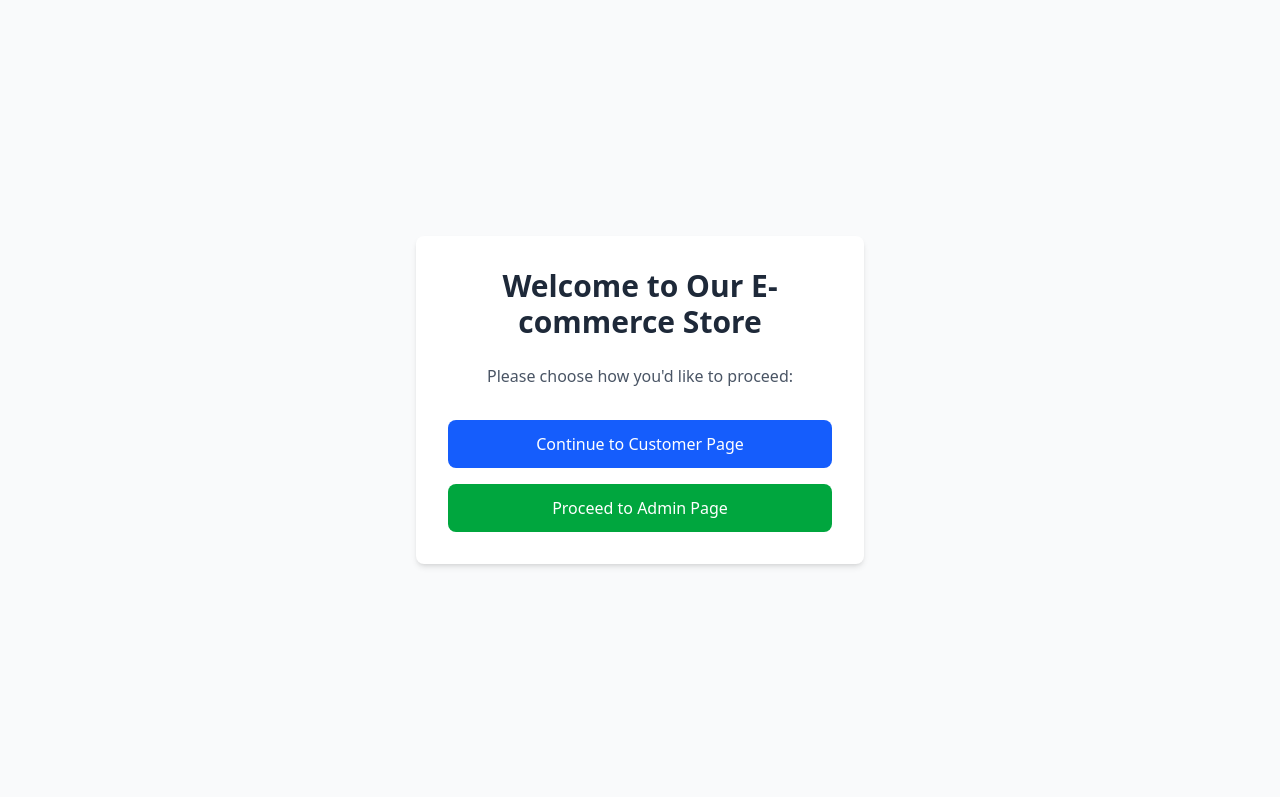
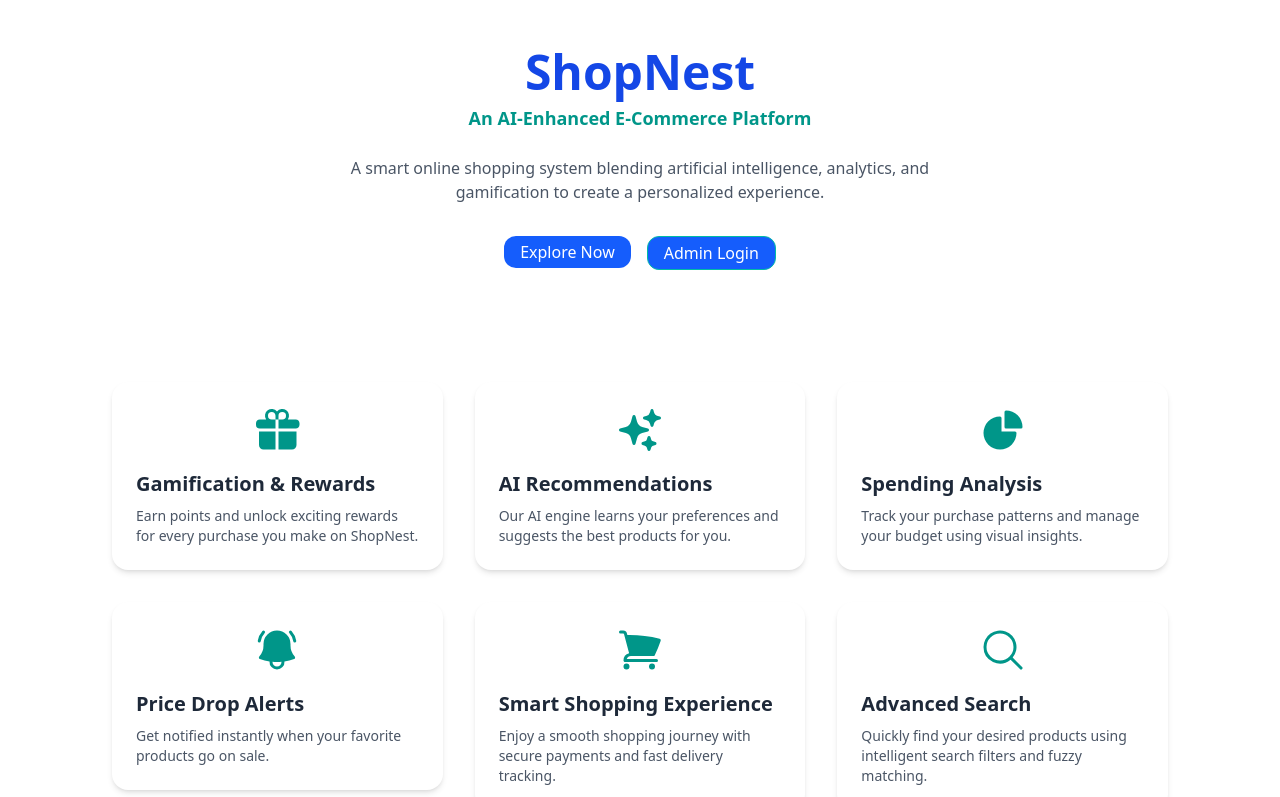
Before and after one commit to shopnestwebapp-maker/Capstone-Project, a React app in the folder shopnest/: page / in a window 1280 px wide. Shown: the top 797 px of the page. Built offline with nearby package versions, Linux system fonts and the light colour scheme; no server answers; the HTML template or start-up script is replaced by a standard one.

Commit message:
ui update

```diff
--- a/shopnest/package.json
+++ b/shopnest/package.json
@@ -13,6 +13,7 @@
     "@tailwindcss/vite": "^4.1.11",
     "autoprefixer": "^10.4.21",
     "axios": "^1.11.0",
+    "framer-motion": "^12.23.24",
     "fuse.js": "^7.1.0",
     "postcss": "^8.5.6",
     "react": "^18.3.1",
--- a/shopnest/src/pages/LandingPage.jsx
+++ b/shopnest/src/pages/LandingPage.jsx
@@ -1,28 +1,147 @@
-import { Link } from 'react-router-dom';
+import { motion } from 'framer-motion';
+import {
+    ShoppingCartIcon,
+    GiftIcon,
+    BellAlertIcon,
+    ChartPieIcon,
+    SparklesIcon,
+    MagnifyingGlassIcon,
+} from '@heroicons/react/24/solid';
 
-export default function LandingPage() {
+// Simple reusable UI components
+const Card = ({ children, className }) => (
+    <div className={`rounded-2xl shadow-md bg-white p-6 ${className || ""}`}>{children}</div>
+);
+const CardContent = ({ children }) => <div>{children}</div>;
+
+const Button = ({ children, className }) => (
+    <button
+        className={`px-4 py-1 bg-blue-600 hover:bg-teal-700 text-white rounded-xl transition ${className || ""}`}
+    >
+        {children}
+    </button>
+);
+
+import {
+    LineChart,
+    Line,
+    XAxis,
+    YAxis,
+    CartesianGrid,
+    Tooltip,
+    ResponsiveContainer,
+} from 'recharts';
+
+export default function Showcase() {
+    const data = [
+        { month: 'Jan', spend: 4000 },
+        { month: 'Feb', spend: 3000 },
+        { month: 'Mar', spend: 5000 },
+        { month: 'Apr', spend: 4780 },
+        { month: 'May', spend: 5890 },
+        { month: 'Jun', spend: 6390 },
+    ];
+
+    const features = [
+        {
+            icon: GiftIcon,
+            title: 'Gamification & Rewards',
+            desc: 'Earn points and unlock exciting rewards for every purchase you make on ShopNest.',
+        },
+        {
+            icon: SparklesIcon,
+            title: 'AI Recommendations',
+            desc: 'Our AI engine learns your preferences and suggests the best products for you.',
+        },
+        {
+            icon: ChartPieIcon,
+            title: 'Spending Analysis',
+            desc: 'Track your purchase patterns and manage your budget using visual insights.',
+        },
+        {
+            icon: BellAlertIcon,
+            title: 'Price Drop Alerts',
+            desc: 'Get notified instantly when your favorite products go on sale.',
+        },
+        {
+            icon: ShoppingCartIcon,
+            title: 'Smart Shopping Experience',
+            desc: 'Enjoy a smooth shopping journey with secure payments and fast delivery tracking.',
+        },
+        {
+            icon: MagnifyingGlassIcon,
+            title: 'Advanced Search',
+            desc: 'Quickly find your desired products using intelligent search filters and fuzzy matching.',
+        },
+    ];
+
     return (
-        <div className="min-h-screen bg-gray-50 flex flex-col justify-center items-center">
-            <div className="max-w-md w-full bg-white p-8 rounded-lg shadow-md text-center">
-                <h1 className="text-3xl font-bold text-gray-800 mb-6">Welcome to Our E-commerce Store</h1>
-                <p className="text-gray-600 mb-8">Please choose how you'd like to proceed:</p>
+        <div className="min-h-screen bg-white text-gray-800">
+            {/* Hero Section */}
+            <section className="text-center py-12">
+                <motion.h1
+                    initial={{ opacity: 0, y: -20 }}
+                    animate={{ opacity: 1, y: 0 }}
+                    transition={{ duration: 0.6 }}
+                    className="text-5xl font-extrabold text-blue-700 mb-2"
+                >
+                    ShopNest
+                </motion.h1>
+                <motion.p
+                    initial={{ opacity: 0, y: 10 }}
+                    animate={{ opacity: 1, y: 0 }}
+                    transition={{ duration: 0.8 }}
+                    className="text-lg font-semibold text-teal-600 mb-6"
+                >
+                    An AI-Enhanced E-Commerce Platform
+                </motion.p>
+                <p className="text-base text-gray-600 max-w-2xl mx-auto mb-8">
+                    A smart online shopping system blending artificial intelligence, analytics,
+                    and gamification to create a personalized experience.
+                </p>
+                <div className="flex justify-center gap-4">
+                    <a href='/customer/'><Button>Explore Now</Button></a>
+                    <a href='/admin/'><Button className="bg-teal text-teal-600 border border-teal-500 hover:bg-blue-50">
+                        Admin Login
+                    </Button></a>
+                </div>
+            </section>
 
-                <div className="space-y-4">
-                    <Link
-                        to="/customer"
-                        className="block w-full bg-blue-600 hover:bg-blue-700 text-white font-medium py-3 px-4 rounded-lg transition duration-200"
+            {/* Features Section */}
+            <section className="py-16 px-6 md:px-12 grid sm:grid-cols-2 lg:grid-cols-3 gap-8 max-w-6xl mx-auto">
+                {features.map((feature, index) => (
+                    <motion.div
+                        key={index}
+                        initial={{ opacity: 0, y: 30 }}
+                        whileInView={{ opacity: 1, y: 0 }}
+                        transition={{ delay: index * 0.1 }}
                     >
-                        Continue to Customer Page
-                    </Link>
+                        <Card className="shadow-lg hover:shadow-xl border-none rounded-2xl">
+                            <CardContent className="p-6 text-center">
+                                <feature.icon className="h-12 w-12 text-teal-600 mx-auto mb-4" />
+                                <h3 className="font-semibold text-xl mb-2">{feature.title}</h3>
+                                <p className="text-gray-600 text-sm">{feature.desc}</p>
+                            </CardContent>
+                        </Card>
+                    </motion.div>
+                ))}
+            </section>
 
-                    <Link
-                        to="/admin"
-                        className="block w-full bg-green-600 hover:bg-green-700 text-white font-medium py-3 px-4 rounded-lg transition duration-200"
-                    >
-                        Proceed to Admin Page
-                    </Link>
-                </div>
-            </div>
+            {/* About Section */}
+            <section className="py-20 px-6 text-center max-w-4xl mx-auto">
+                <h2 className="text-3xl font-bold text-blue-700 mb-4">About ShopNest</h2>
+                <p className="text-gray-600 leading-relaxed">
+                    ShopNest is a next-generation e-commerce platform built using React, Node.js, and MySQL.
+                    It enables users to explore, earn rewards, and receive intelligent product suggestions powered by AI.
+                    The system also provides admins with tools for order management, analytics dashboards, and tracking
+                    pending user activities — all wrapped in a secure, user-friendly design.
+                </p>
+            </section>
+
+            {/* Footer
+            <footer className="text-center py-6 bg-teal-600 text-white">
+                <p>Made with ❤️ by Team 58 — SR University</p>
+            </footer> */}
         </div>
     );
 }
--- a/shopnest/src/pages/customer/HomePage.jsx
+++ b/shopnest/src/pages/customer/HomePage.jsx
@@ -1,7 +1,7 @@
-import { useEffect, useState } from 'react';
-import axios from 'axios';
-import ProductCard from '../../components/customer/ProductCard';
-
+import { useEffect, useState } from "react";
+import axios from "axios";
+import ProductCard from "../../components/customer/ProductCard";
+import { motion } from "framer-motion";
 
 export default function HomePage() {
     const [products, setProducts] = useState([]);
@@ -11,12 +11,12 @@ export default function HomePage() {
         const fetchData = async () => {
             try {
                 const [productsRes] = await Promise.all([
-                    axios.get('/api/products'),
-                    axios.get('/api/categories')
+                    axios.get("/api/products"),
+                    axios.get("/api/categories"),
                 ]);
                 setProducts(productsRes.data);
             } catch (err) {
-                console.error('Error fetching data:', err);
+                console.error("Error fetching data:", err);
             } finally {
                 setLoading(false);
             }
@@ -25,61 +25,88 @@ export default function HomePage() {
     }, []);
 
     if (loading) {
-        return <div className="flex justify-center items-center h-64 text-xl font-semibold text-gray-700">Loading products...</div>;
+        return (
+            <div className="flex justify-center items-center h-64 text-xl font-semibold text-gray-700">
+                Loading products...
+            </div>
+        );
     }
 
     return (
-        <div className="container mx-auto px-4 md:px-6 lg:px-8 space-y-16 py-8">
+        <div className="container mx-auto px-2 md:px-4 lg:px-6 space-y-18 py-6">
             {/* Hero Section */}
-            <section className="bg-gradient-to-r from-blue-600 to-blue-800 text-white py-24 rounded-3xl shadow-lg transform transition duration-500 hover:scale-105">
-                <div className="text-center">
-                    <h1 className="text-4xl md:text-5xl lg:text-6xl font-extrabold mb-4 animate-fadeIn">Welcome to ShopNest! 🛍️</h1>
-                    <p className="text-lg md:text-xl lg:text-2xl font-light mb-10 max-w-2xl mx-auto">Your one-stop shop for everything you love.</p>
-                    {/* Updated button to an anchor tag for navigation */}
-                    <a href="/customer/allproducts" className="inline-block bg-white text-blue-700 font-bold py-3 px-8 md:py-4 md:px-10 rounded-full shadow-xl hover:bg-gray-100 transition duration-300 transform hover:scale-110 focus:outline-none focus:ring-2 focus:ring-white focus:ring-offset-2">
+            <section className="bg-gradient-to-r from-teal-400 via-blue-500 to-teal-600 text-white py-18 rounded-3xl shadow-2xl relative overflow-hidden">
+                <div className="absolute inset-0 bg-white/10 blur-3xl opacity-10"></div>
+                <motion.div
+                    initial={{ opacity: 0, y: -20 }}
+                    animate={{ opacity: 1, y: 0 }}
+                    transition={{ duration: 0.6 }}
+                    className="text-center relative z-10"
+                >
+                    <h1 className="text-5xl md:text-6xl font-extrabold mb-4 tracking-tight drop-shadow-sm">
+                        Welcome to <span className="text-white">ShopNest</span> 🛍️
+                    </h1>
+                    <p className="text-lg md:text-xl text-white/90 mb-8 max-w-2xl mx-auto leading-relaxed">
+                        Discover, shop, and save — powered by AI & smart personalization.
+                    </p>
+                    <a
+                        href="/customer/allproducts"
+                        className="inline-block bg-white text-teal-600 font-bold py-3 px-8 rounded-full shadow-lg hover:bg-teal-50 transition duration-300 transform hover:scale-105"
+                    >
                         Discover Deals
                     </a>
-                </div>
+                </motion.div>
             </section>
 
-            {/* --- */}
-
-            {/* Best Sellers Section */}
+            {/* Top Picks Section */}
             <section>
-                <h2 className="text-2xl md:text-3xl font-bold mb-8 text-gray-800 border-b-2 border-blue-500 pb-2">
+                <motion.h2
+                    initial={{ opacity: 0, y: 20 }}
+                    whileInView={{ opacity: 1, y: 0 }}
+                    className="text-3xl font-bold mb-8 text-gray-800 flex items-center gap-2"
+                >
                     🔥 Our Top Picks
-                </h2>
+                </motion.h2>
                 <div className="grid grid-cols-1 sm:grid-cols-2 lg:grid-cols-4 gap-8">
-                    {products.slice(0, 4).map(product => (
+                    {products.slice(0, 4).map((product) => (
                         <ProductCard key={product.id} product={product} />
                     ))}
                 </div>
             </section>
 
-            {/* --- */}
+            {/* Offer Banner */}
+            <motion.section
+                whileHover={{ scale: 1.02 }}
+                className="bg-gradient-to-r from-teal-50 to-blue-50 p-8 rounded-3xl shadow-inner flex flex-col md:flex-row items-center justify-between text-center md:text-left border border-teal-100"
+            >
+                <div>
+                    <h3 className="text-3xl font-bold text-teal-700 mb-2">
+                        🎁 Exclusive Offer
+                    </h3>
+                    <p className="text-gray-600 text-lg">
+                        Get <span className="font-bold text-teal-700">20% OFF</span> your
+                        first order — Use code:{" "}
+                        <span className="font-mono bg-yellow-200 text-yellow-800 px-2 py-1 rounded">
+                            SHOP20
+                        </span>
+                    </p>
+                </div>
+                <button className="mt-4 md:mt-0 bg-teal-600 text-white font-semibold py-3 px-8 rounded-full shadow-lg hover:bg-teal-700 transition duration-300">
+                    Claim Now
+                </button>
+            </motion.section>
 
-            {/* Promotional Banner */}
-            <section className="bg-gray-100 p-6 md:p-8 rounded-2xl shadow-inner flex flex-col md:flex-row items-center justify-between text-center md:text-left">
-                <div className="mb-4 md:mb-0">
-                    <h3 className="text-2xl md:text-3xl font-bold text-gray-800 mb-2">Exclusive Offer!</h3>
-                    <p className="text-md md:text-lg text-gray-600">Get 20% off on your first order. Use code: <span className="font-mono bg-yellow-200 text-yellow-800 px-2 py-1 rounded">SHOP20</span></p>
-                </div>
-                <div>
-                    <button className="bg-blue-600 text-white font-semibold py-2 px-6 md:py-3 md:px-8 rounded-full shadow-lg hover:bg-blue-700 transition duration-300">
-                        Claim Your Discount
-                    </button>
-                </div>
-            </section>
-
-            {/* --- */}
-
-            {/* Trending Products */}
+            {/* Trending Section */}
             <section>
-                <h2 className="text-2xl md:text-3xl font-bold mb-8 text-gray-800 border-b-2 border-blue-500 pb-2">
+                <motion.h2
+                    initial={{ opacity: 0, y: 20 }}
+                    whileInView={{ opacity: 1, y: 0 }}
+                    className="text-3xl font-bold mb-8 text-gray-800 flex items-center gap-2"
+                >
                     ✨ Trending Now
-                </h2>
+                </motion.h2>
                 <div className="grid grid-cols-1 sm:grid-cols-2 lg:grid-cols-4 gap-8">
-                    {products.slice(4, 12).map(product => (
+                    {products.slice(4, 12).map((product) => (
                         <ProductCard key={product.id} product={product} />
                     ))}
                 </div>
```
Also changed, not shown: 2 other files (tests, documents, lock files or other folders).
